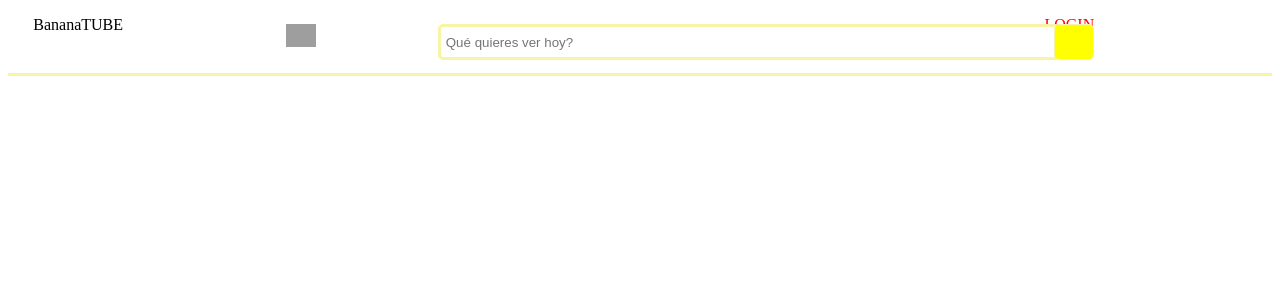
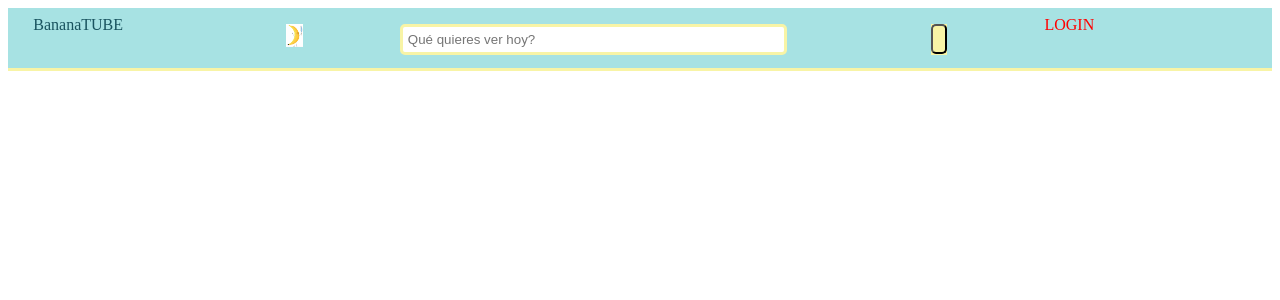
Before and after one commit to gianmarcosegura/BananaTube, a PHP site: page /html/header.html in a window 1280 px wide. Shown: the top 300 px of the page. Run offline with PHP 8.4, Linux system fonts and the light colour scheme; grey boxes are pictures that could not be loaded.

Commit message:
modifying the search bar

```diff
--- a/css/header.css
+++ b/css/header.css
@@ -3,6 +3,7 @@ header {
     overflow: hidden;
     border-bottom:  3px solid #f8f4a6;
     padding-bottom: 1%;
+    background-color: #a7e2e3 ;
 }
 
 /* Intento colocar los blockes dentro de la pagina */
@@ -16,6 +17,7 @@ header div {
 .logoescrito {
     width: 20%;
     margin-left:2%;
+    color: #19535f;
 }
 
 /* Style the search box inside the navigation bar */
@@ -23,35 +25,70 @@ header div {
 .searchbar {
     width: 60%;
     text-align: left;
+    position: relative;
+    overflow: hidden
+}
+
+.imgsearchbar, .search, .buttonsearch {
+    float:left;
+    display: inline-block;
 }
 
 .imgsearchbar {
-    width: 20%;
+  width: 15%;
+  display: inline-block;
+  text-align: right;
+  box-sizing: border-box;
 }
 
 .search {
-  width: 80%;
-  position: relative
+  width: 70%;
+  display: inline-block;
 }
 
 .searchterm {
   float: left;
-  width: 100%;
+  width: 70%;
   border: 3px solid #f8f4a6;
   padding: 5px;
-  height: 20px;
+  height: 40%;
   border-radius: 5px;
   outline: none;
   color: #9DBFAF;
 }
 
-.searchterm:focus{
-  color: #a7e2e3;
+.buttonsearchbar {
+    float:left;
+    display: inline-block;
+    background: #f8f4a6;
 }
 
 .searchbutton {
-  position: absolute;
-  right: -50px;
+    width: 3%;
+    height:30px;
+    background: #f8f4a6;
+    border-radius: 5px;
+    cursor: pointer;
+}
+
+
+/* Estilo del login */
+
+.login {
+    width: 20%
+    text-align:right;
+}
+
+.login a {
+    text-decoration: none;
+    color: red;
+}
+
+/*/* Antiguo formato del search button
+
+
+.searchbutton {
+  right: 250px;
   width: 40px;
   height: 36px;
   border: 1px solid #f8f4a6;
@@ -59,8 +96,11 @@ header div {
   text-align: center;
   color: #fff;
   border-radius: 5px;
-  cursor: pointer;
   font-size: 20px;
+}
+
+.searchterm:focus{
+  color: #a7e2e3;
 }
 
 /*Resize the wrap to see the search bar change!*/
@@ -71,16 +111,3 @@ header div {
   left: 50%;
   transform: translate(-50%, -50%);
 } */
-
-
-/* Style the search box inside the navigation bar */
-
-.login {
-    width: 20%
-    text-align:right;
-}
-
-.login a {
-    text-decoration: none;
-    color: red;
-}
--- a/html/header.html
+++ b/html/header.html
@@ -5,10 +5,10 @@
     <meta charset="utf-8">
     <meta name="viewport" content="width=device-width, initial-scale=1.0">
     <title></title>
-     <!-- Quiero quitar el font de momento -->
+    <!-- Quiero quitar el font de momento -->
     <!--  <link href="https://fonts.googleapis.com/css?family=Indie+Flower|Quicksand" rel="stylesheet"> -->
     <link rel="stylesheet" href="../css/header.css">
-     <!-- Quiero quitar el font de momento -->
+    <!-- Quiero quitar el font de momento -->
     <link rel="stylesheet" href="../../bananatube/fontawesome-free-5.0.2/web-fonts-with-css/css/fontawesome.css">
 </head>
 
@@ -18,13 +18,15 @@
             BananaTUBE
         </div>
         <div class="searchbar">
-            <div class ="imgsearchbar"><img class="imgsearchbar"src="../imagenes/banana%20lupa.bmp"></div>
+            <div class="imgsearchbar"><img class="imgsearchbar" src="../imagenes/banana_lupa_small.png"></div>
             <div class="search">
                 <input type="text" class="searchterm" placeholder="Qué quieres ver hoy?">
                 <!-- Estos son todas las propiedades que tendremos que integrar (copiado de Youtube)  como el auto correcto, elautocomplete etc. -->
                 <!--
                 <input id="search" autocapitalize="none" autocomplete="off" autocorrect="off" autofocus="" name="search_query" tabindex="0" type="text" spellcheck="false" placeholder="Search" aria-label="Search" aria-haspopup="false" role="combobox" aria-autocomplete="list" dir="ltr" class="ytd-searchbox" style="outline: none;">
                 -->
+            </div>
+            <div class="buttonsearchbar">
                 <button type="submit" class="searchbutton">
                 <i class="fa fa-search"></i>
                  </button>
```
